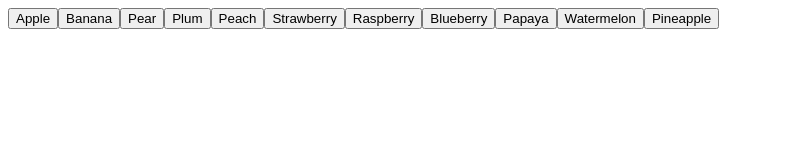
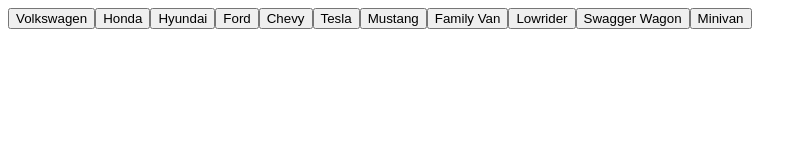
Before and after one commit to tylerhill1/GifTastic, a plain HTML site: page index.html in a window 1280 px wide. Shown: the whole page, without its empty margins (0-807 px from the left). Drawn offline with nearby package versions, Linux system fonts and the light colour scheme.

Commit message:
basic functionality

```diff
--- a/index.html
+++ b/index.html
@@ -3,7 +3,7 @@
 
 <head>
   <meta charset="utf-8">
-  <title>The Magical Cat Button</title>
+  <title>Giffy Lube</title>
 </head>
 
 <body>
@@ -17,18 +17,20 @@
 
   <script src="https://cdnjs.cloudflare.com/ajax/libs/jquery/3.2.1/jquery.min.js"></script>
   <script type="text/javascript">
+
+
     var topics = [
-        "Apple",
-        "Banana",
-        "Pear",
-        "Plum",
-        "Peach",
-        "Strawberry",
-        "Raspberry",
-        "Blueberry",
-        "Papaya",
-        "Watermelon",
-        "Pineapple"
+        "Volkswagen",
+        "Honda",
+        "Hyundai",
+        "Ford",
+        "Chevy",
+        "Tesla",
+        "Mustang",
+        "Family Van",
+        "Lowrider",
+        "Swagger Wagon",
+        "Minivan"
     ]
 
     function makeButtons() {
@@ -43,7 +45,7 @@
 
     makeButtons();
 
-    $(".gifButton").on("click", function() {
+    $(document).on("click", ".gifButton", function() {
       console.log("Test");
       var fruit = $(this).attr("data-fruit");
       var queryURL = "https://api.giphy.com/v1/gifs/search?q=" +
@@ -81,7 +83,11 @@
         // Make an image tag with jQuery and store it in a variable named animalImage.
             var fruitImage = $("<img>");
         // Set the image's src to results[i]'s fixed_height.url.
-          fruitImage.attr("src", results[i].images.fixed_height.url);
+          fruitImage.attr("src", results[i].images.fixed_height_still.url);
+          fruitImage.attr("data-state", "still");
+          fruitImage.attr("data-still", results[i].images.fixed_height_still.url);
+          fruitImage.attr("data-animate", results[i].images.fixed_height.url);
+          fruitImage.addClass("gif");
         // Append the p variable to the animalDiv variable.
             fruitDiv.append(p);
         // Append the animalImage variable to the animalDiv variable.
@@ -94,6 +100,21 @@
         // }
 
       });
+    });
+
+    $(document).on("click", ".gif", function() {
+      // The attr jQuery method allows us to get or set the value of any attribute on our HTML element
+      var state = $(this).attr("data-state");
+      // If the clicked image's state is still, update its src attribute to what its data-animate value is.
+      // Then, set the image's data-state to animate
+      // Else set src to the data-still value
+      if (state === "still") {
+        $(this).attr("src", $(this).attr("data-animate"));
+        $(this).attr("data-state", "animate");
+      } else {
+        $(this).attr("src", $(this).attr("data-still"));
+        $(this).attr("data-state", "still");
+      }
     });
 
     //   //
```
